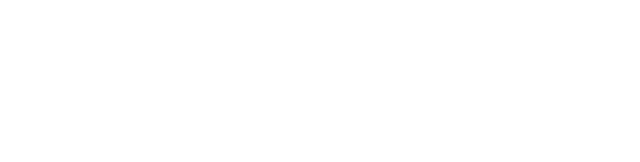
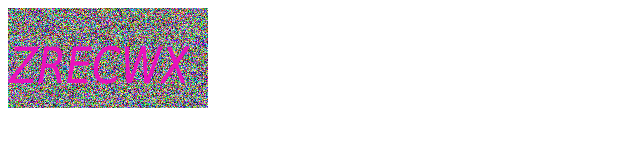
Before and after one commit to arshu16/imageCaptcha, a plain HTML site: page index.html in a window 1280 px wide. Shown: the whole page, without its empty margins (0-640 px from the left). Drawn offline with Linux system fonts and the light colour scheme.

Commit message:
Made an image captcha | needs more adjustments

```diff
--- a/index.html
+++ b/index.html
@@ -1,4 +1,4 @@
-<!doctype html>
+<!DOCTYPE html>
 
 <html lang="en">
 <head>
@@ -7,14 +7,13 @@
   <title>Image Captcha</title>
   <meta name="description" content="Image captch ">
   <meta name="author" content="Ishmeet">
-
-  <canvas id="imageCaptcha"></canvas>
   <!--[if lt IE 9]>
     <script src="https://cdnjs.cloudflare.com/ajax/libs/html5shiv/3.7.3/html5shiv.js"></script>
   <![endif]-->
 </head>
 
 <body>
-  <script src="js/scripts.js"></script>
+	<canvas id="imageCaptcha"></canvas>
+  	<script src="js/scripts.js"></script>
 </body>
 </html>
--- a/js/scripts.js
+++ b/js/scripts.js
@@ -1,6 +1,47 @@
 (function(){
 	document.addEventListener('DOMContentLoaded', init);
 	function init() {
-		window.console.log('DOM loaded');
+		var ctx = document.getElementById("imageCaptcha").getContext('2d'),
+		    x, y = 0,
+		    height = 100,
+		    width = 200;
+
+		for(y = 0; y < height; y++) {
+		    for(x = 0; x < width; x++) {
+		        ctx.fillStyle = getRndColor();
+		        ctx.fillRect(x, y, 1, 1);
+		    }
+		}
+
+		var text = getRandomText();
+
+		ctx.globalCompositeOperation = 'destination-in';
+		ctx.rect(0, 0, width, height);
+		ctx.fill();
+		ctx.globalCompositeOperation = 'source-atop';
+		ctx.font = "italic 50px Tahoma";
+		ctx.fillStyle = getRndColor();
+		var tsize = get_tex_size(text, "50px Tahoma");
+		ctx.fillText(text, (0.5 * (width - tsize.width)), (0.5 * (height + tsize.height)), 0.9 * width);
+	}
+
+	//http://stackoverflow.com/questions/10726909/random-alpha-numeric-string-in-javascript
+	function  getRandomText() {
+		return Math.random().toString(36).slice(2).substr(0,6).toUpperCase();
+	}
+
+	function get_tex_size(txt, font) {
+	    this.element = document.createElement('canvas');
+	    this.context = this.element.getContext("2d");
+	    this.context.font = font;
+	    var tsize = {'width':this.context.measureText(txt).width, 'height':parseInt(this.context.font)};
+	    return tsize;
+	}
+
+	function getRndColor() {
+	    var r = 255*Math.random()|0, //removes decimal
+	        g = 255*Math.random()|0,
+	        b = 255*Math.random()|0;
+	    return 'rgb(' + r + ',' + g + ',' + b + ')';
 	}
 })();
```
